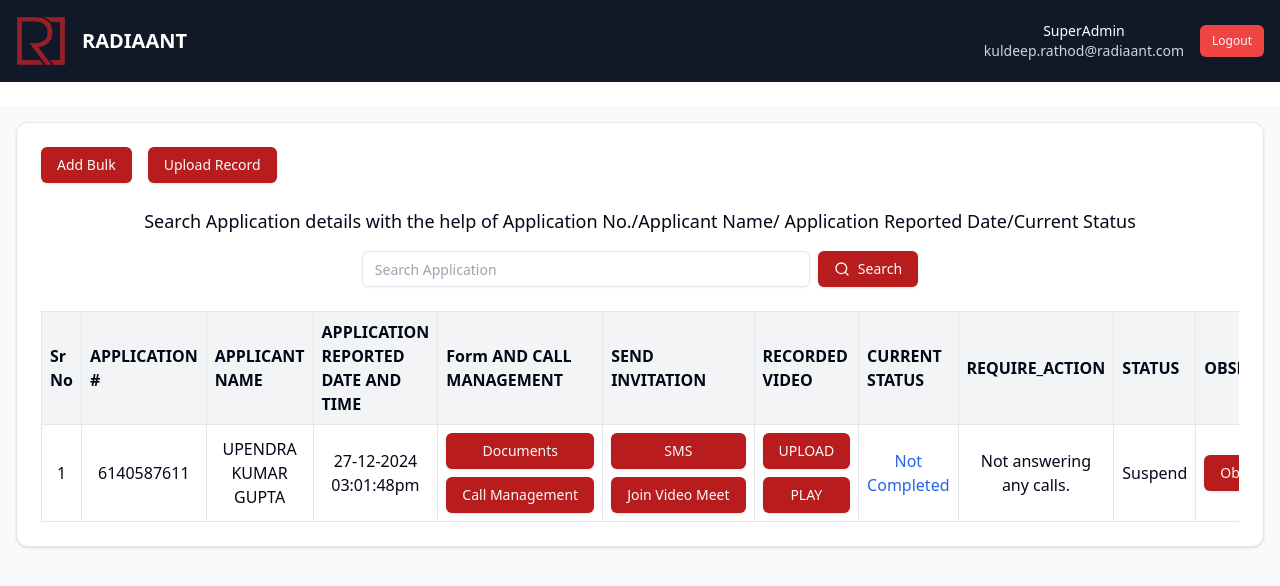
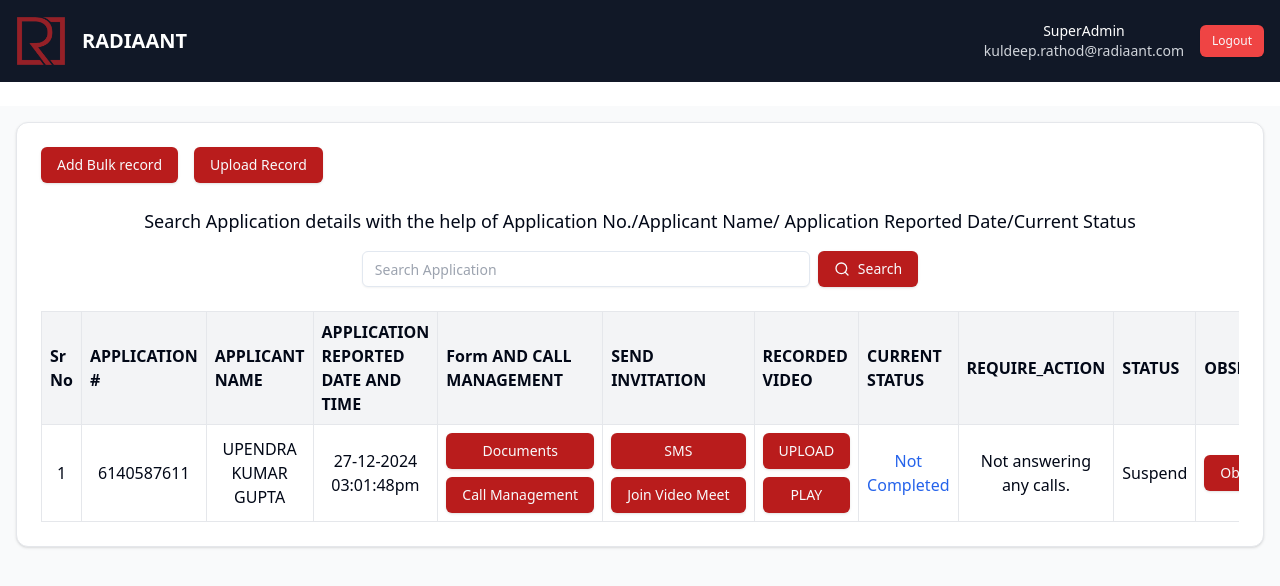
Before and after one commit to HUZEFAGIT/Insure-Meet, a React (Create React App) app: page / in a window 1280 px wide. Shown: the top 586 px of the page. Built offline with nearby package versions, Linux system fonts and the light colour scheme.

Commit message:
Updated Homepage

```diff
--- a/src/pages/Homepage.jsx
+++ b/src/pages/Homepage.jsx
@@ -26,7 +26,7 @@ const Homepage = () => {
         <CardContent className="p-6">
           {/* Action Buttons */}
           <div className="flex gap-4 mb-6">
-            <Button className="bg-red-700 hover:bg-red-800">Add Bulk</Button>
+            <Button className="bg-red-700 hover:bg-red-800">Add Bulk record</Button>
             <Button className="bg-red-700 hover:bg-red-800">Upload Record</Button>
           </div>
 
```
